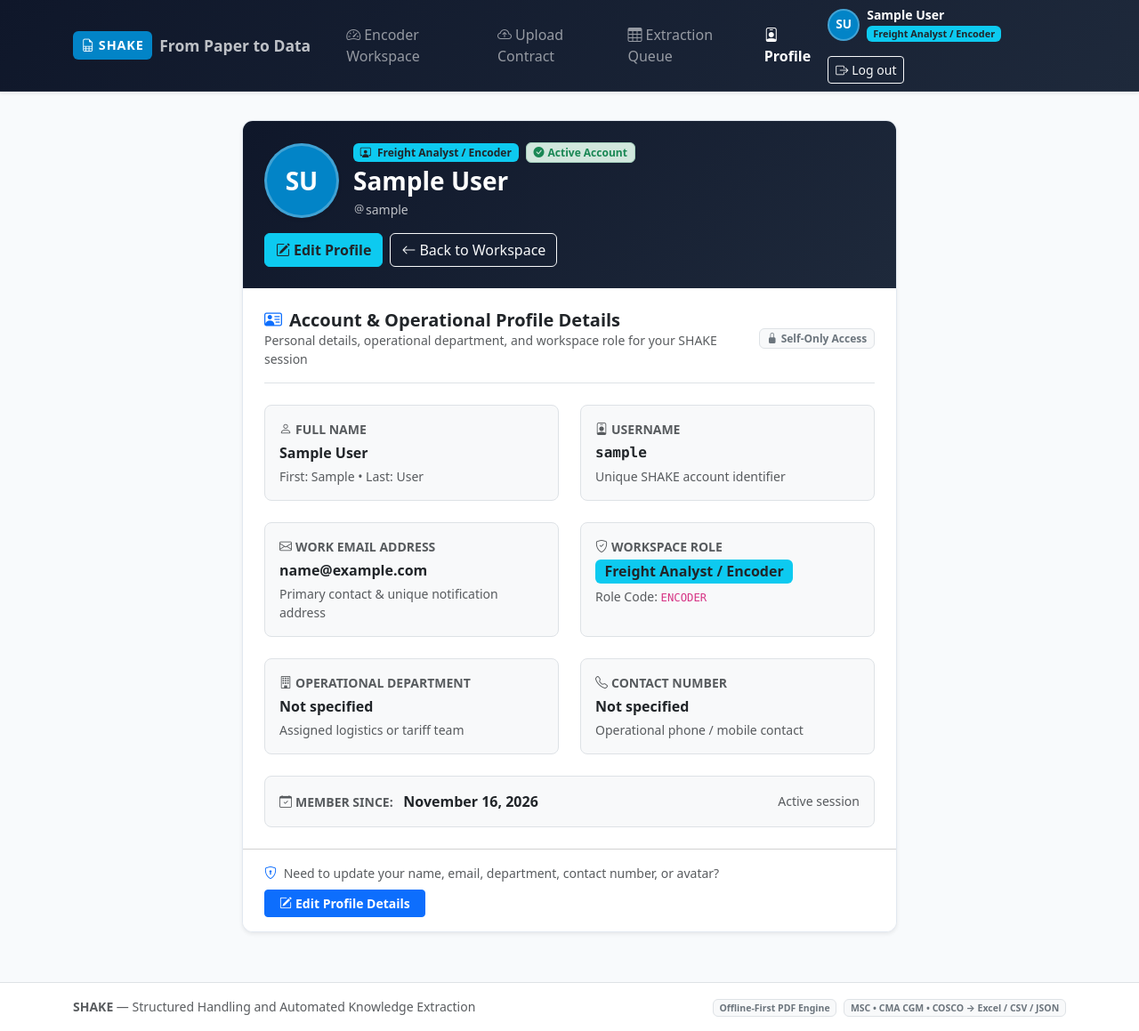
After one commit to CodeWithAdrianJames/SHAKE-Bona-AdrianJames-G01, a Django app: page /accounts/profile/ in a window 1280 px wide. The commit adds this page. Shown: the whole page at 89% size. Run offline with Django 5.2, Linux system fonts and the light colour scheme; the visitor is signed in with stand-in values (Sample User, id 1).

Commit message:
feat(profile): implement self-only profile view, edit form, and photo upload

```diff
--- a/accounts/urls.py
+++ b/accounts/urls.py
@@ -1,10 +1,18 @@
 from django.urls import path
 
-from .views import CustomLoginView, CustomLogoutView, RegisterView
+from .views import (
+    CustomLoginView,
+    CustomLogoutView,
+    ProfileDetailView,
+    ProfileUpdateView,
+    RegisterView,
+)
 
 urlpatterns = [
     path("register/", RegisterView.as_view(), name="register"),
     path("signup/", RegisterView.as_view(), name="signup"),
     path("login/", CustomLoginView.as_view(), name="login"),
     path("logout/", CustomLogoutView.as_view(), name="logout"),
+    path("profile/", ProfileDetailView.as_view(), name="profile"),
+    path("profile/edit/", ProfileUpdateView.as_view(), name="profile_edit"),
 ]
--- a/accounts/views.py
+++ b/accounts/views.py
@@ -1,11 +1,18 @@
 from django.contrib import messages
+from django.contrib.auth.mixins import LoginRequiredMixin
 from django.contrib.auth.views import LoginView, LogoutView
 from django.urls import reverse, reverse_lazy
-from django.views.generic import CreateView
+from django.views.generic import CreateView, DetailView, UpdateView
 
 from dashboard.views import get_role_dashboard_url
 
-from .forms import BootstrapAuthenticationForm, CustomUserCreationForm
+from .forms import (
+    BootstrapAuthenticationForm,
+    CustomUserCreationForm,
+    UserProfileUpdateForm,
+)
+from .models import CustomUser
+
 
 
 class RegisterView(CreateView):
@@ -82,3 +89,56 @@ class CustomLogoutView(LogoutView):
             "You have been securely logged out of your SHAKE session.",
         )
         return response
+
+
+class ProfileDetailView(LoginRequiredMixin, DetailView):
+    """
+    Self-only Profile Detail View (`/accounts/profile/`).
+    Always resolves `get_object()` from `self.request.user` to prevent IDOR
+    and ensure users can only view their own profile.
+    """
+
+    model = CustomUser
+    template_name = "accounts/profile.html"
+    context_object_name = "profile_user"
+
+    def get_object(self, queryset=None):
+        return self.request.user
+
+
+ProfileView = ProfileDetailView
+
+
+class ProfileUpdateView(LoginRequiredMixin, UpdateView):
+    """
+    Self-only Profile Update View (`/accounts/profile/edit/`).
+    Always resolves `get_object()` from `self.request.user` to prevent IDOR
+    and allows the logged-in user to update their profile details and photo.
+    """
+
+    model = CustomUser
+    form_class = UserProfileUpdateForm
+    template_name = "accounts/profile_edit.html"
+    context_object_name = "profile_user"
+    success_url = reverse_lazy("profile")
+
+    def get_object(self, queryset=None):
+        return self.request.user
+
+    def form_valid(self, form):
+        response = super().form_valid(form)
+        messages.success(
+            self.request,
+            "Your SHAKE profile has been updated successfully.",
+        )
+        return response
+
+    def form_invalid(self, form):
+        messages.error(
+            self.request,
+            "Profile update could not be saved. Please review and fix the errors below.",
+        )
+        return super().form_invalid(form)
+
+
+ProfileEditView = ProfileUpdateView
--- a/shake/settings.py
+++ b/shake/settings.py
@@ -163,7 +163,7 @@ STATIC_URL = 'static/'
 STATICFILES_DIRS = [BASE_DIR / 'static'] if (BASE_DIR / 'static').exists() else []
 STATIC_ROOT = BASE_DIR / 'staticfiles'
 
-MEDIA_URL = 'media/'
+MEDIA_URL = '/media/'
 MEDIA_ROOT = BASE_DIR / 'media'
 
 
--- /dev/null
+++ b/templates/accounts/profile.html
@@ -0,0 +1,198 @@
+{% extends "base.html" %}
+
+{% block title %}SHAKE — My Profile{% endblock %}
+
+{% block content %}
+<div class="row justify-content-center py-2">
+    <div class="col-12 col-lg-9 col-xl-8">
+        <!-- Profile Header Card -->
+        <div class="card shadow-sm overflow-hidden mb-4">
+            <div class="card-header border-0 p-4" style="background: linear-gradient(135deg, #0f172a 0%, #1e293b 100%); color: #ffffff;">
+                <div class="d-flex flex-wrap justify-content-between align-items-center gap-3">
+                    <div class="d-flex align-items-center gap-3">
+                        {% if user.profile_photo %}
+                            <img src="{{ user.profile_photo.url }}"
+                                 alt="{{ user.full_name_or_username }}"
+                                 class="rounded-circle object-fit-cover border border-3 border-info shadow-sm"
+                                 style="width: 84px; height: 84px;">
+                        {% else %}
+                            <div class="rounded-circle d-inline-flex align-items-center justify-content-center fw-bold border border-3 border-light border-opacity-25 shadow-sm"
+                                 style="width: 84px; height: 84px; background-color: #0284c7; color: #ffffff; font-size: 1.75rem;">
+                                {{ user.initials }}
+                            </div>
+                        {% endif %}
+
+                        <div>
+                            <div class="d-flex flex-wrap align-items-center gap-2 mb-1">
+                                <span class="badge {% if user.role == 'ADMIN' %}bg-warning text-dark{% else %}bg-info text-dark{% endif %} fw-semibold">
+                                    {% if user.role == 'ADMIN' %}
+                                        <i class="bi bi-shield-lock-fill me-1"></i>
+                                    {% else %}
+                                        <i class="bi bi-person-workspace me-1"></i>
+                                    {% endif %}
+                                    {{ user.get_role_display }}
+                                </span>
+                                <span class="badge bg-success-subtle text-success border border-success-subtle">
+                                    <i class="bi bi-check-circle-fill me-1"></i>Active Account
+                                </span>
+                            </div>
+                            <h1 class="h3 fw-bold mb-1">{{ user.full_name_or_username }}</h1>
+                            <div class="small text-light opacity-75">
+                                <i class="bi bi-at"></i>{{ user.username }}
+                                {% if user.department %}
+                                    &bull; {{ user.department }}
+                                {% endif %}
+                            </div>
+                        </div>
+                    </div>
+
+                    <div class="d-flex flex-wrap gap-2">
+                        <a href="{% url 'profile_edit' %}" class="btn btn-info text-dark fw-semibold">
+                            <i class="bi bi-pencil-square me-1"></i>Edit Profile
+                        </a>
+                        <a href="{% if user.role == 'ADMIN' %}{% url 'admin_dashboard' %}{% else %}{% url 'encoder_dashboard' %}{% endif %}"
+                           class="btn btn-outline-light">
+                            <i class="bi bi-arrow-left me-1"></i>Back to Workspace
+                        </a>
+                    </div>
+                </div>
+            </div>
+
+            <!-- Profile Details Body -->
+            <div class="card-body p-4">
+                <div class="d-flex justify-content-between align-items-center border-bottom pb-3 mb-4">
+                    <div>
+                        <h2 class="h5 fw-bold mb-0">
+                            <i class="bi bi-person-vcard me-2 text-primary"></i>Account &amp; Operational Profile Details
+                        </h2>
+                        <p class="text-muted small mb-0">
+                            Personal details, operational department, and workspace role for your SHAKE session
+                        </p>
+                    </div>
+                    <span class="badge bg-light text-secondary border">
+                        <i class="bi bi-lock-fill me-1"></i>Self-Only Access
+                    </span>
+                </div>
+
+                <div class="row g-4">
+                    <div class="col-12 col-sm-6">
+                        <div class="p-3 rounded-3 bg-light border h-100">
+                            <div class="text-muted small fw-semibold text-uppercase mb-1">
+                                <i class="bi bi-person me-1"></i>Full Name
+                            </div>
+                            <div class="fw-semibold fs-6 text-dark">
+                                {{ user.full_name_or_username }}
+                            </div>
+                            <div class="text-muted small mt-1">
+                                First: {{ user.first_name|default:"—" }} &bull; Last: {{ user.last_name|default:"—" }}
+                            </div>
+                        </div>
+                    </div>
+
+                    <div class="col-12 col-sm-6">
+                        <div class="p-3 rounded-3 bg-light border h-100">
+                            <div class="text-muted small fw-semibold text-uppercase mb-1">
+                                <i class="bi bi-person-badge me-1"></i>Username
+                            </div>
+                            <div class="fw-semibold fs-6 text-dark font-monospace">
+                                {{ user.username }}
+                            </div>
+                            <div class="text-muted small mt-1">
+                                Unique SHAKE account identifier
+                            </div>
+                        </div>
+                    </div>
+
+                    <div class="col-12 col-sm-6">
+                        <div class="p-3 rounded-3 bg-light border h-100">
+                            <div class="text-muted small fw-semibold text-uppercase mb-1">
+                                <i class="bi bi-envelope me-1"></i>Work Email Address
+                            </div>
+                            <div class="fw-semibold fs-6 text-dark">
+                                {{ user.email|default:"Not provided" }}
+                            </div>
+                            <div class="text-muted small mt-1">
+                                Primary contact &amp; unique notification address
+                            </div>
+                        </div>
+                    </div>
+
+                    <div class="col-12 col-sm-6">
+                        <div class="p-3 rounded-3 bg-light border h-100">
+                            <div class="text-muted small fw-semibold text-uppercase mb-1">
+                                <i class="bi bi-shield-check me-1"></i>Workspace Role
+                            </div>
+                            <div class="mt-1">
+                                <span class="badge {% if user.role == 'ADMIN' %}bg-warning text-dark{% else %}bg-info text-dark{% endif %} fs-6 fw-semibold">
+                                    {{ user.get_role_display }}
+                                </span>
+                            </div>
+                            <div class="text-muted small mt-1">
+                                Role Code: <code>{{ user.role }}</code>
+                            </div>
+                        </div>
+                    </div>
+
+                    <div class="col-12 col-sm-6">
+                        <div class="p-3 rounded-3 bg-light border h-100">
+                            <div class="text-muted small fw-semibold text-uppercase mb-1">
+                                <i class="bi bi-building me-1"></i>Operational Department
+                            </div>
+                            <div class="fw-semibold fs-6 text-dark">
+                                {{ user.department|default:"Not specified" }}
+                            </div>
+                            <div class="text-muted small mt-1">
+                                Assigned logistics or tariff team
+                            </div>
+                        </div>
+                    </div>
+
+                    <div class="col-12 col-sm-6">
+                        <div class="p-3 rounded-3 bg-light border h-100">
+                            <div class="text-muted small fw-semibold text-uppercase mb-1">
+                                <i class="bi bi-telephone me-1"></i>Contact Number
+                            </div>
+                            <div class="fw-semibold fs-6 text-dark">
+                                {{ user.contact_number|default:"Not specified" }}
+                            </div>
+                            <div class="text-muted small mt-1">
+                                Operational phone / mobile contact
+                            </div>
+                        </div>
+                    </div>
+
+                    <div class="col-12">
+                        <div class="p-3 rounded-3 bg-light border d-flex flex-wrap justify-content-between align-items-center gap-2">
+                            <div>
+                                <span class="text-muted small fw-semibold text-uppercase me-2">
+                                    <i class="bi bi-calendar-check me-1"></i>Member Since:
+                                </span>
+                                <span class="fw-semibold text-dark">
+                                    {{ user.date_joined|date:"F j, Y" }}
+                                </span>
+                            </div>
+                            <div class="small text-muted">
+                                {% if user.last_login %}
+                                    Last signed in: <strong>{{ user.last_login|date:"M j, Y H:i" }}</strong>
+                                {% else %}
+                                    Active session
+                                {% endif %}
+                            </div>
+                        </div>
+                    </div>
+                </div>
+            </div>
+
+            <div class="card-footer bg-white py-3 px-4 d-flex flex-wrap justify-content-between align-items-center gap-2">
+                <div class="small text-muted">
+                    <i class="bi bi-shield-lock me-1 text-primary"></i>
+                    Need to update your name, email, department, contact number, or avatar?
+                </div>
+                <a href="{% url 'profile_edit' %}" class="btn btn-primary btn-sm fw-semibold px-3">
+                    <i class="bi bi-pencil-square me-1"></i>Edit Profile Details
+                </a>
+            </div>
+        </div>
+    </div>
+</div>
+{% endblock %}
--- a/templates/base.html
+++ b/templates/base.html
@@ -127,14 +127,15 @@
                             </li>
                         {% endif %}
                         <li class="nav-item">
-                            <a class="nav-link" href="#profile-stage4" title="Profile Management (wired in Stage 4)">
+                            <a class="nav-link {% if request.resolver_match.url_name == 'profile' or request.resolver_match.url_name == 'profile_edit' %}active fw-semibold{% endif %}"
+                               href="{% url 'profile' %}">
                                 <i class="bi bi-person-badge me-1"></i>Profile
                             </a>
                         </li>
                     </ul>
 
                     <div class="d-flex flex-wrap align-items-center gap-3">
-                        <div class="d-flex align-items-center gap-2 text-white">
+                        <a href="{% url 'profile' %}" class="d-flex align-items-center gap-2 text-white text-decoration-none">
                             {% if user.profile_photo %}
                                 <img src="{{ user.profile_photo.url }}" alt="{{ user.username }}" class="shake-avatar">
                             {% else %}
@@ -148,7 +149,7 @@
                                     {{ user.get_role_display }}
                                 </span>
                             </div>
-                        </div>
+                        </a>
 
                         <form method="post" action="{% url 'logout' %}" class="m-0">
                             {% csrf_token %}
```
Also changed, not shown: accounts/forms.py (+96 -0 lines), accounts/tests.py (+151 -1 lines), templates/accounts/profile_edit.html (added, +178 -0 lines), templates/dashboard/admin_dashboard.html (+7 -3 lines), README.md.
